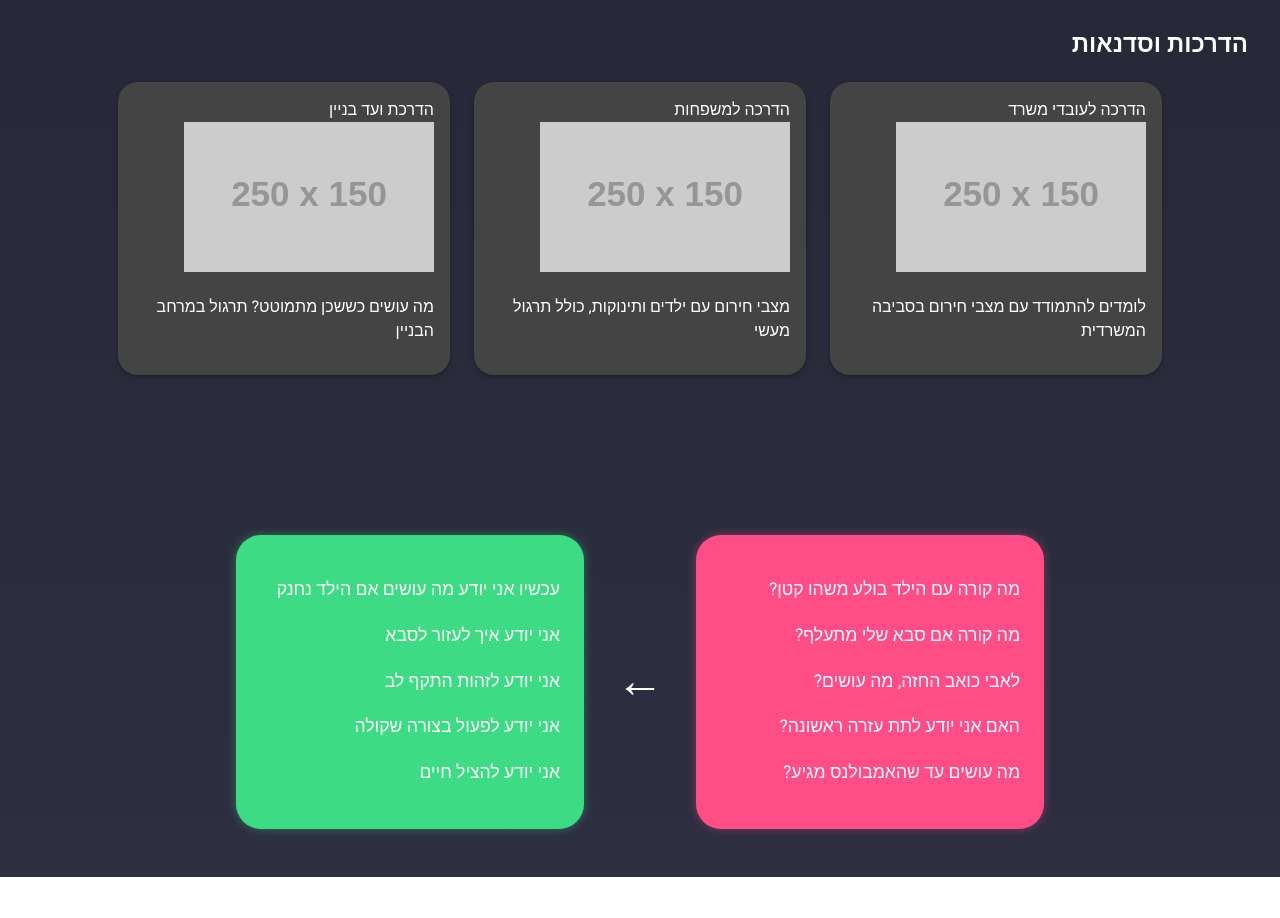
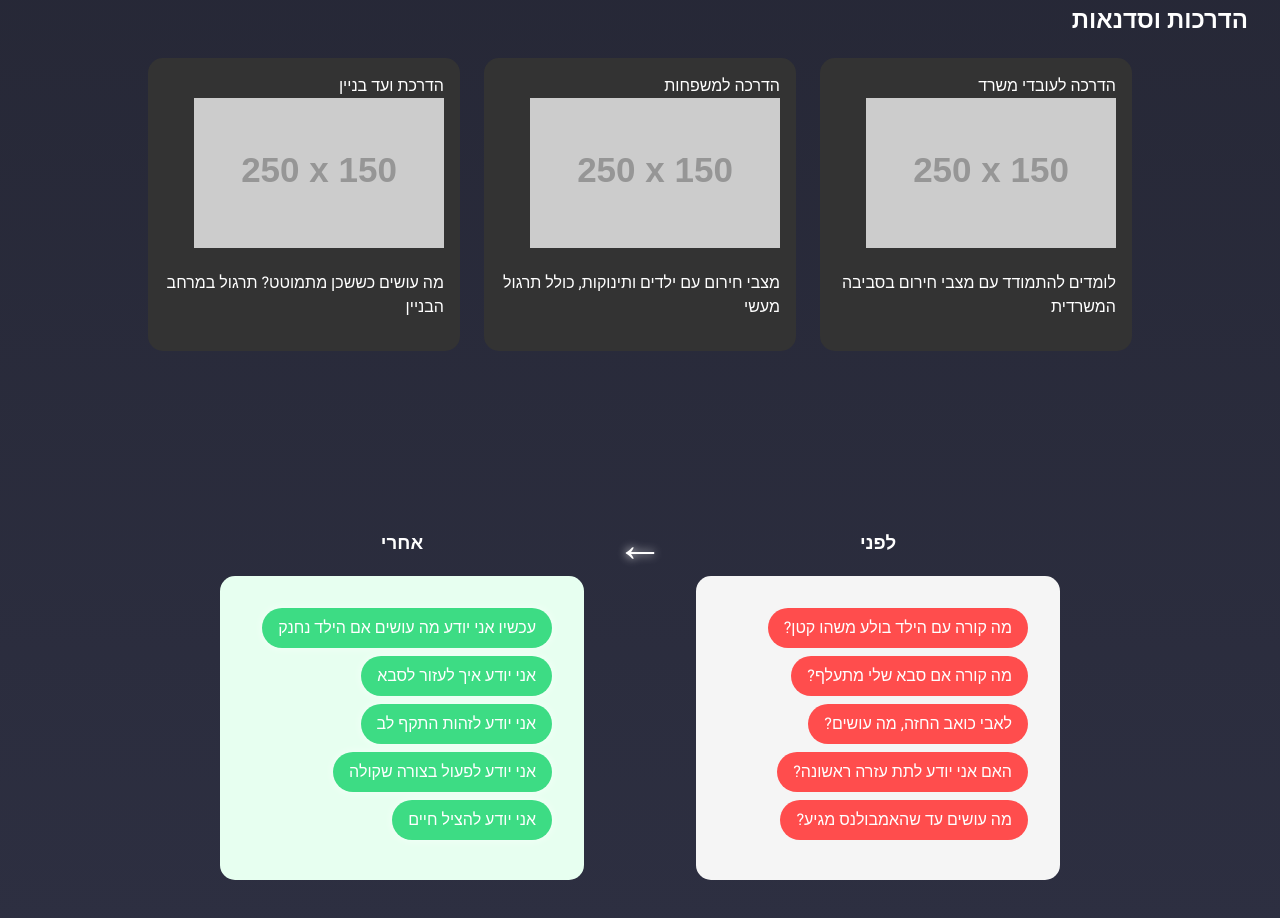
Before and after one commit to Amir4685/amir-first-aid-website, a plain HTML site: page index.html in a window 1280 px wide. Shown: the part 1372-2290 px from the top of the page. Before the commit the page ends 2249 px from the top, so only its background shows below. Drawn offline with Linux system fonts and the light colour scheme; placeholder pictures from the web are drawn by us.

Commit message:
Update index.html

```diff
--- a/index.html
+++ b/index.html
@@ -43,8 +43,20 @@
       height: 30px;
     }
     .hero {
+      position: relative;
       text-align: center;
       padding: 4rem 2rem;
+    }
+    .hero::before {
+      content: "";
+      position: absolute;
+      top: 0;
+      left: 0;
+      right: 0;
+      bottom: 0;
+      background: url('https://www.videvo.net/videvo_files/converted/2014_05/preview/MedicalEmergencyHospital1Videvo.mov22877.webm') no-repeat center center/cover;
+      opacity: 0.2;
+      z-index: -1;
     }
     .hero h1 {
       font-size: 3rem;
@@ -83,15 +95,12 @@
     .section {
       padding: 3rem 2rem;
     }
-    .about h2, .about p {
-      text-align: center;
-    }
     .about img {
       display: block;
       max-width: 300px;
       margin: 1rem auto;
       border-radius: 20px;
-      box-shadow: 0 0 20px white;
+      box-shadow: 0 0 15px white;
     }
     .social-icons {
       display: flex;
@@ -111,45 +120,62 @@
       gap: 1.5rem;
     }
     .card {
+      background-color: #333;
+      padding: 1rem;
+      border-radius: 15px;
+      width: 280px;
+      transition: all 0.4s ease-in-out;
+      cursor: pointer;
+    }
+    .card.open {
+      transform: scale(1.1) rotate(2deg);
+      width: 90%;
       background-color: #444;
-      padding: 1rem;
-      border-radius: 20px;
-      width: 300px;
-      transition: transform 0.4s ease, box-shadow 0.4s ease;
-      cursor: pointer;
-      box-shadow: 0 2px 5px rgba(0,0,0,0.3);
     }
     .card:hover {
       transform: scale(1.05);
-      box-shadow: 0 10px 20px rgba(255, 77, 136, 0.3);
     }
     .before-after-section {
       display: flex;
       justify-content: center;
-      align-items: center;
+      align-items: flex-start;
       gap: 2rem;
       margin-top: 4rem;
       flex-wrap: wrap;
     }
     .thought-box {
       width: 300px;
-      padding: 1.5rem;
-      background-color: #ff4d88;
-      border-radius: 25px;
-      color: white;
-      font-size: 1.1rem;
-      line-height: 1.6;
-      box-shadow: 0 0 10px rgba(255, 77, 136, 0.4);
-      transition: transform 0.3s ease;
+      padding: 2rem;
+      background-color: #f5f5f5;
+      border-radius: 15px;
+      color: #333;
+      position: relative;
     }
     .thought-box.good {
+      background-color: #e7fff0;
+    }
+    .thought-bubble {
+      background-color: #ff4d4d;
+      color: white;
+      padding: 0.5rem 1rem;
+      border-radius: 30px;
+      margin-bottom: 0.5rem;
+      display: inline-block;
+    }
+    .thought-box.good .thought-bubble {
       background-color: #3ddc84;
-      box-shadow: 0 0 10px rgba(61, 220, 132, 0.4);
+      color: white;
+      box-shadow: 0 0 10px rgba(255,255,255,0.6);
     }
     .arrow {
       font-size: 3rem;
       color: white;
-      transform: rotateY(180deg);
+      animation: bounce 1s infinite;
+      text-shadow: 0 0 10px white;
+    }
+    @keyframes bounce {
+      0%, 100% { transform: translateY(0); }
+      50% { transform: translateY(-10px); }
     }
   </style>
 </head>
@@ -177,8 +203,8 @@
     </form>
   </section>
   <section class="section about">
-    <h2>קצת עליי</h2>
-    <p>אני חובש רפואת חירום מוסמך, מדריך רפואה במד"א ראשון לציון עם ניסיון של מעל לשנתיים בהדרכות עיוניות ומעשיות. אני מכשיר צעירים בתחום הרפואה, מדריך חובשים, נאמני עזרה ראשונה ומתנדבים מכל הגילאים.</p>
+    <h2 style="text-align: center;">קצת עליי</h2>
+    <p style="text-align: center;">אני חובש רפואת חירום מוסמך, מדריך רפואה במד"א ראשון לציון עם ניסיון של מעל לשנתיים בהדרכות עיוניות ומעשיות. מכשיר מאות צעירים, נאמני עזרה ראשונה וחובשים בשטח.</p>
     <img src="PHOTO-2025-02-10-08-51-11.jpg" alt="אמיר במדים">
     <div class="social-icons">
       <a href="https://instagram.com"><img src="https://cdn-icons-png.flaticon.com/512/174/174855.png"></a>
@@ -189,27 +215,40 @@
   <section class="section">
     <h2>הדרכות וסדנאות</h2>
     <div class="cards-container">
-      <div class="card">הדרכה לעובדי משרד<br><img src="https://via.placeholder.com/250x150" alt=""/><p>לומדים להתמודד עם מצבי חירום בסביבה המשרדית</p></div>
-      <div class="card">הדרכה למשפחות<br><img src="https://via.placeholder.com/250x150" alt=""/><p>מצבי חירום עם ילדים ותינוקות, כולל תרגול מעשי</p></div>
-      <div class="card">הדרכת ועד בניין<br><img src="https://via.placeholder.com/250x150" alt=""/><p>מה עושים כששכן מתמוטט? תרגול במרחב הבניין</p></div>
+      <div class="card" onclick="toggleCard(this)">הדרכה לעובדי משרד<br><img src="https://via.placeholder.com/250x150" alt=""/><p>לומדים להתמודד עם מצבי חירום בסביבה המשרדית</p></div>
+      <div class="card" onclick="toggleCard(this)">הדרכה למשפחות<br><img src="https://via.placeholder.com/250x150" alt=""/><p>מצבי חירום עם ילדים ותינוקות, כולל תרגול מעשי</p></div>
+      <div class="card" onclick="toggleCard(this)">הדרכת ועד בניין<br><img src="https://via.placeholder.com/250x150" alt=""/><p>מה עושים כששכן מתמוטט? תרגול במרחב הבניין</p></div>
     </div>
   </section>
   <section class="section before-after-section">
-    <div class="thought-box">
-      <p>מה קורה עם הילד בולע משהו קטן?</p>
-      <p>מה קורה אם סבא שלי מתעלף?</p>
-      <p>לאבי כואב החזה, מה עושים?</p>
-      <p>האם אני יודע לתת עזרה ראשונה?</p>
-      <p>מה עושים עד שהאמבולנס מגיע?</p>
+    <div>
+      <h3 style="text-align:center">לפני</h3>
+      <div class="thought-box">
+        <div class="thought-bubble">מה קורה עם הילד בולע משהו קטן?</div>
+        <div class="thought-bubble">מה קורה אם סבא שלי מתעלף?</div>
+        <div class="thought-bubble">לאבי כואב החזה, מה עושים?</div>
+        <div class="thought-bubble">האם אני יודע לתת עזרה ראשונה?</div>
+        <div class="thought-bubble">מה עושים עד שהאמבולנס מגיע?</div>
+      </div>
     </div>
-    <div class="arrow">→</div>
-    <div class="thought-box good">
-      <p>עכשיו אני יודע מה עושים אם הילד נחנק</p>
-      <p>אני יודע איך לעזור לסבא</p>
-      <p>אני יודע לזהות התקף לב</p>
-      <p>אני יודע לפעול בצורה שקולה</p>
-      <p>אני יודע להציל חיים</p>
+    <div class="arrow">←</div>
+    <div>
+      <h3 style="text-align:center">אחרי</h3>
+      <div class="thought-box good">
+        <div class="thought-bubble">עכשיו אני יודע מה עושים אם הילד נחנק</div>
+        <div class="thought-bubble">אני יודע איך לעזור לסבא</div>
+        <div class="thought-bubble">אני יודע לזהות התקף לב</div>
+        <div class="thought-bubble">אני יודע לפעול בצורה שקולה</div>
+        <div class="thought-bubble">אני יודע להציל חיים</div>
+      </div>
     </div>
   </section>
+  <script>
+    function toggleCard(card) {
+      const all = document.querySelectorAll('.card');
+      all.forEach(c => c.classList.remove('open'));
+      card.classList.add('open');
+    }
+  </script>
 </body>
 </html>
```
